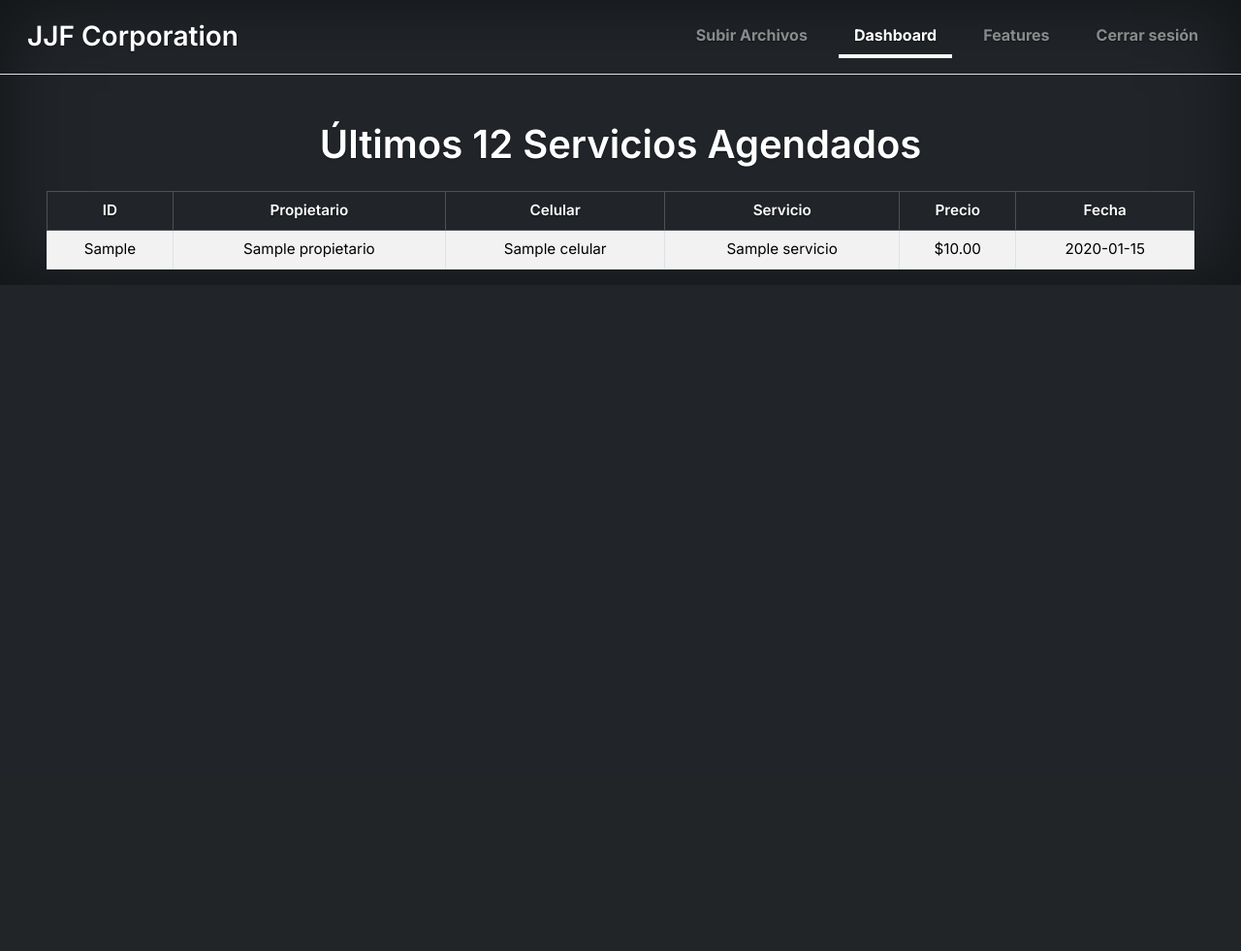
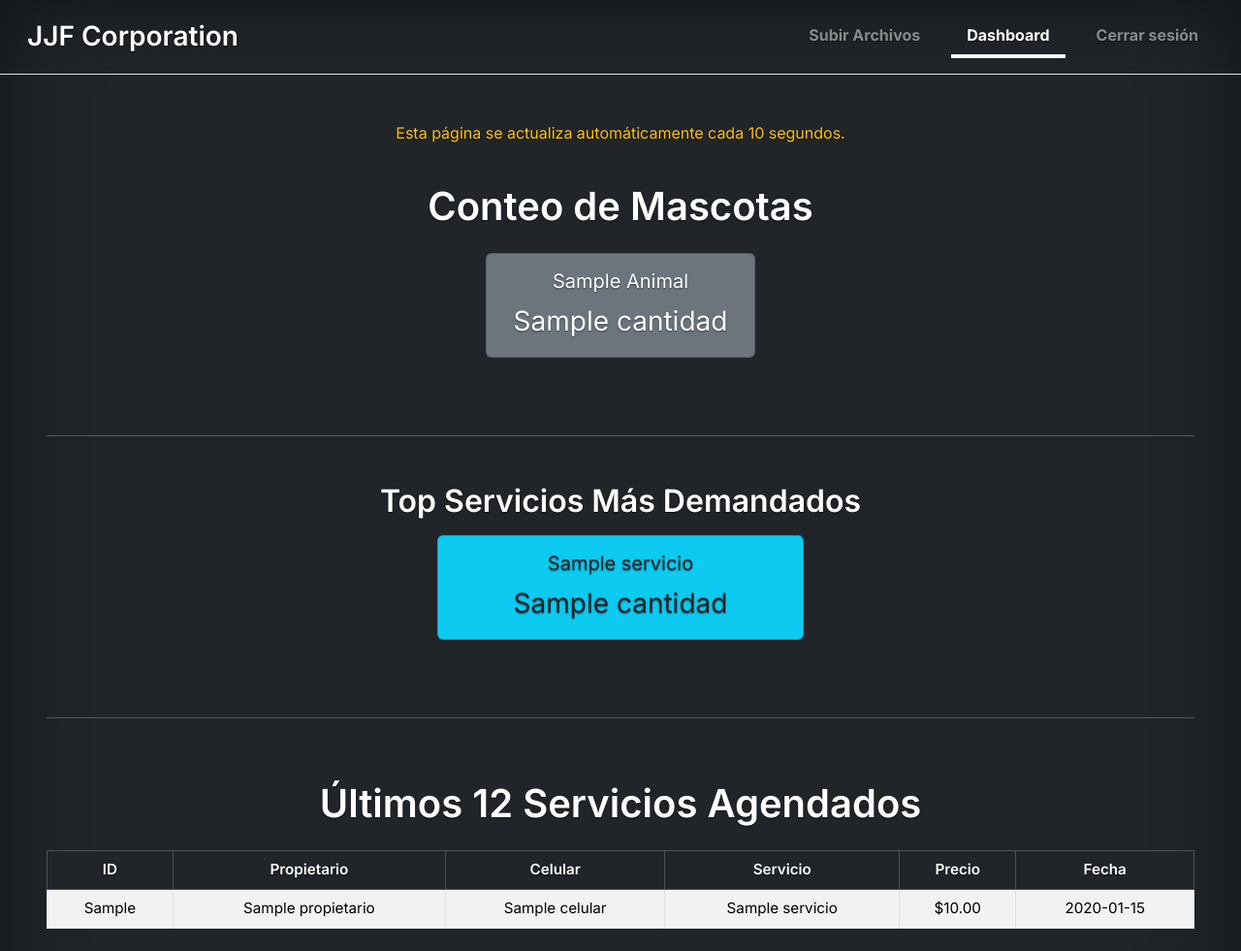
Before and after one commit to frankdaza/test-proyecto-final-uao-jjf, a Flask app: template templates/dashboard.html in a window 1280 px wide. Shown: the top 981 px of the page at 97% size. Before the commit the page ends 294 px from the top, so only its background shows below. Run offline with Flask 3, Linux system fonts and the light colour scheme; the template is opened without the code that fills it: most values are stand-ins (such as "Sample title", 1, 10 or a date in 2020).

Commit message:
Add more metrics to dashboard

```diff
--- a/app.py
+++ b/app.py
@@ -69,18 +69,17 @@ def upload_file():
             }
         )
 
-        return render_template('home.html', success="✅ Archivo subido correctamente a S3.")
+        return render_template('home.html', success="✅ Archivo subido correctamente a S3. Puedes revisar la información en el tab de Dashboard. La información podría tardar hasta un par de minutos en actualizarse.")
 
     except Exception as e:
         print(f"🔥 Error al subir a S3: {e}")
         return render_template('home.html', error="🔥 Error al subir el archivo a S3.")
 
-# Dashboard: últimos 20 servicios agendados
 @app.route('/dashboard')
 def dashboard():
     session = Session()
     try:
-        query = text("""
+        citas_query = text("""
         SELECT
             c.id_cliente,
             c.propietario,
@@ -95,13 +94,37 @@ def dashboard():
         ORDER BY d.fecha_agendamiento DESC
         LIMIT 12
         """)
-        result = session.execute(query).fetchall()
-        return render_template('dashboard.html', citas=result)
+
+        animales_query = text("""
+        SELECT animal, cantidad
+        FROM analitica_animales
+        ORDER BY animal;
+        """)
+
+        servicios_query = text("""
+        SELECT servicio, cantidad
+        FROM analitica_servicios_top
+        ORDER BY cantidad DESC;
+        """)
+
+        citas = session.execute(citas_query).fetchall()
+        conteo_animales = session.execute(animales_query).fetchall()
+        servicios_mas_demandados = session.execute(servicios_query).fetchall()
+
+        return render_template(
+            'dashboard.html',
+            citas=citas,
+            conteo_animales=conteo_animales,
+            servicios_mas_demandados=servicios_mas_demandados
+        )
+
+
     except Exception as e:
         print(f"🔥 Error al consultar la base de datos: {e}")
-        return render_template('dashboard.html', citas=[], error="Error al cargar datos.")
+        return render_template('dashboard.html', citas=[], conteo_animales=[], error="Error al cargar datos.")
     finally:
         session.close()
+
 
 # Ejecutar app
 if __name__ == "__main__":
--- a/templates/dashboard.html
+++ b/templates/dashboard.html
@@ -3,6 +3,7 @@
 <head>
     <meta charset="utf-8">
     <meta name="viewport" content="width=device-width, initial-scale=1">
+    <meta http-equiv="refresh" content="10">
 
     <title>Dashboard · JJF Corporation</title>
 
@@ -21,13 +22,54 @@
         <nav class="nav nav-masthead">
             <a class="nav-link fw-bold px-3" href="/home">Subir Archivos</a>
             <a class="nav-link fw-bold px-3 active" href="#">Dashboard</a>
-            <a class="nav-link fw-bold px-3" href="#">Features</a>
             <a class="nav-link fw-bold px-3" href="/">Cerrar sesión</a>
         </nav>
     </div>
 </header>
 
 <main class="container-fluid px-5 mt-5">
+
+    <p class="text-center text-warning">Esta página se actualiza automáticamente cada 10 segundos.</p>
+
+    <br>
+
+    <h1 class="text-center mb-4">Conteo de Mascotas</h1>
+
+    <div class="row justify-content-center">
+        {% for row in conteo_animales %}
+        <div class="col-md-3 text-center">
+            <div class="card bg-secondary text-white mb-3">
+                <div class="card-body">
+                    <h5 class="card-title text-capitalize">{{ row.animal }}</h5>
+                    <p class="card-text fs-3">{{ row.cantidad }}</p>
+                </div>
+            </div>
+        </div>
+        {% endfor %}
+    </div>
+
+    <br><br>
+    <hr>
+
+    <h2 class="text-center mt-5 mb-3">Top Servicios Más Demandados</h2>
+
+    <div class="row justify-content-center">
+        {% for row in servicios_mas_demandados %}
+        <div class="col-md-4 text-center">
+            <div class="card bg-info text-dark mb-3">
+                <div class="card-body">
+                    <h5 class="card-title">{{ row.servicio }}</h5>
+                    <p class="card-text fs-3">{{ row.cantidad }}</p>
+                </div>
+            </div>
+        </div>
+        {% endfor %}
+    </div>
+
+    <br><br>
+    <hr>
+    <br><br>
+
     <h1 class="text-center mb-4">Últimos 12 Servicios Agendados</h1>
 
     <div class="table-responsive">
@@ -56,6 +98,8 @@
             </tbody>
         </table>
     </div>
+
+    <br><br><br><br>
 </main>
 
 <script src="../static/js/bootstrap.bundle.min.js"></script>
--- a/templates/home.html
+++ b/templates/home.html
@@ -39,8 +39,7 @@
         <h3 class="mb-0">JJF Corporation</h3>
         <nav class="nav nav-masthead">
             <a class="nav-link fw-bold px-3 active" href="/home">Subir Archivos</a>
-            <a class="nav-link fw-bold px-3" href="/dashboard">Dashboard 1</a>
-            <a class="nav-link fw-bold px-3" href="#">Dashboard 2</a>
+            <a class="nav-link fw-bold px-3" href="/dashboard">Dashboard</a>
             <a class="nav-link fw-bold px-3" href="/">Cerrar sesión</a>
         </nav>
     </div>
```
